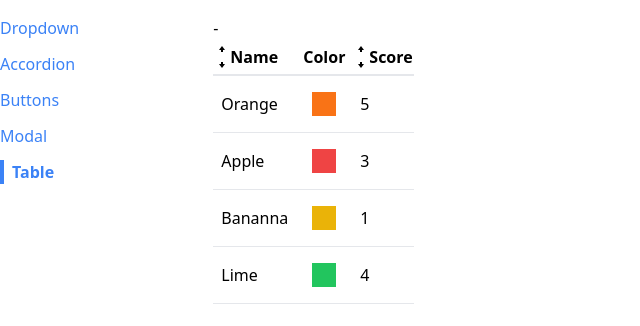
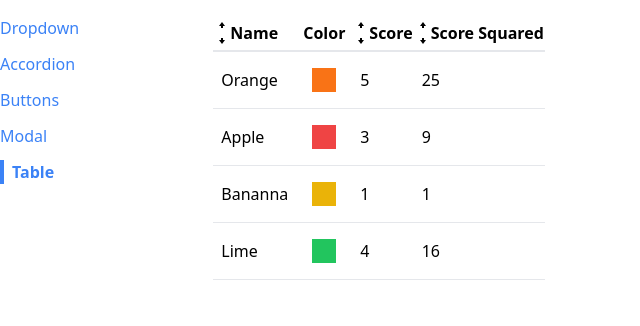
Before and after one commit to thebasedtaka/re-zero, a React (Create React App) app: page /table in a window 1280 px wide. Shown: the top 326 px of the page, without its empty margins (0-640 px from the left). Built offline with nearby package versions, Linux system fonts and the light colour scheme.

Commit message:
table finished

```diff
--- a/src/components/SortableTable.js
+++ b/src/components/SortableTable.js
@@ -9,6 +9,12 @@ function SortableTable(props) {
   const { config, data } = props;
 
   const handleClick = (label) => {
+    if (sortBy && label !== sortBy) {
+      setSortOrder("asc");
+      setSortBy(label);
+      return;
+    }
+
     if (sortOrder === null) {
       setSortOrder("asc");
       setSortBy(label);
@@ -63,7 +69,6 @@ function SortableTable(props) {
 
   return (
     <div>
-      {sortOrder} - {sortBy}
       <Table {...props} data={sortedData} config={updatedConfig} />
     </div>
   );
--- a/src/pages/TablePage.js
+++ b/src/pages/TablePage.js
@@ -1,4 +1,4 @@
-//import Table from "../components/Table";
+import Table from "../components/Table";
 import SortableTable from "../components/SortableTable";
 
 function TablePage() {
@@ -25,6 +25,11 @@ function TablePage() {
       header: () => <th className="bg-red-500">Score</th>,
       sortValue: (fruit) => fruit.score,
     },
+    {
+      label: "Score Squared",
+      render: (fruit) => fruit.score ** 2,
+      sortValue: (fruit) => fruit.score ** 2,
+    },
   ];
 
   const keyFn = (fruit) => {
```
